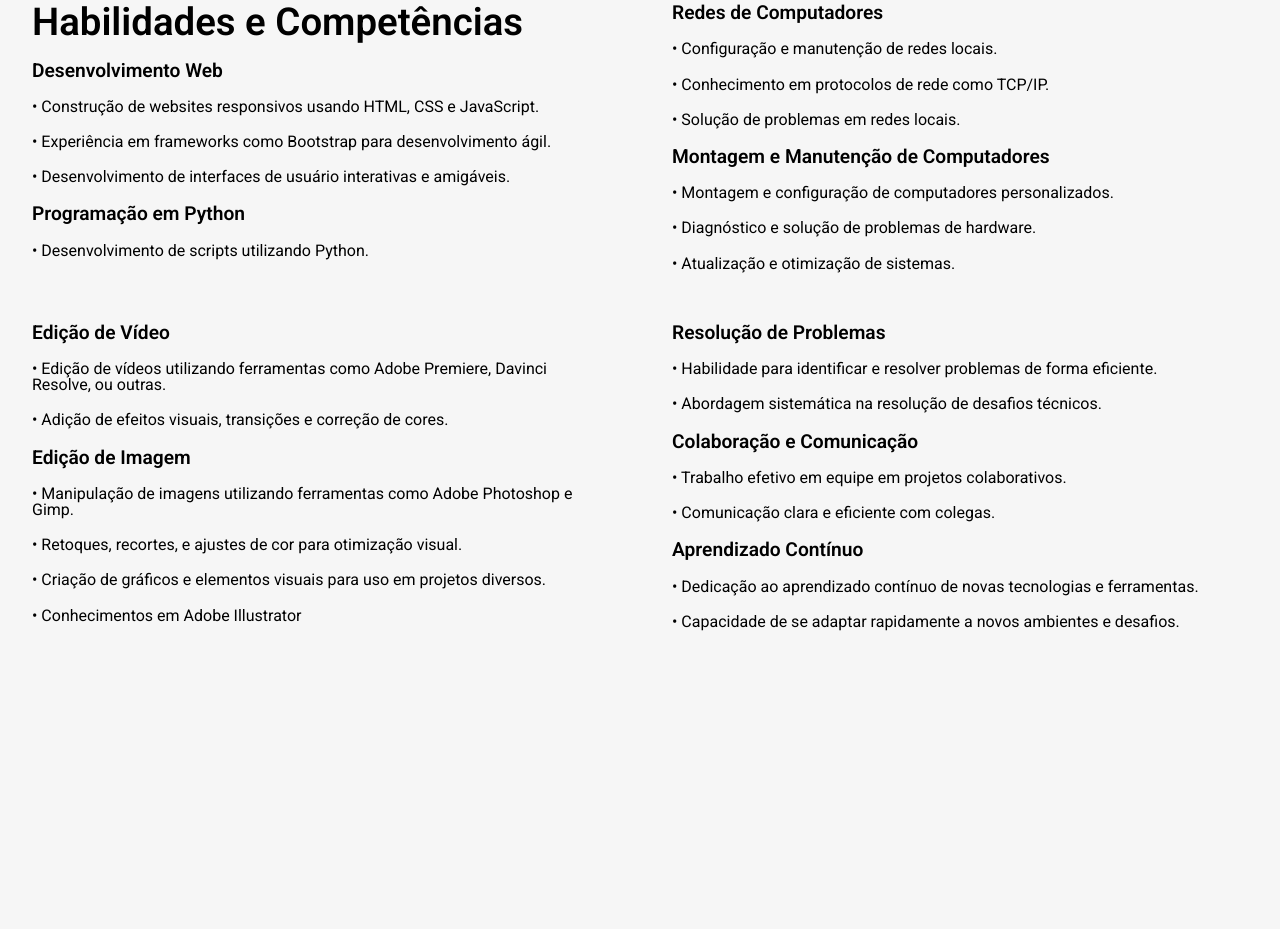
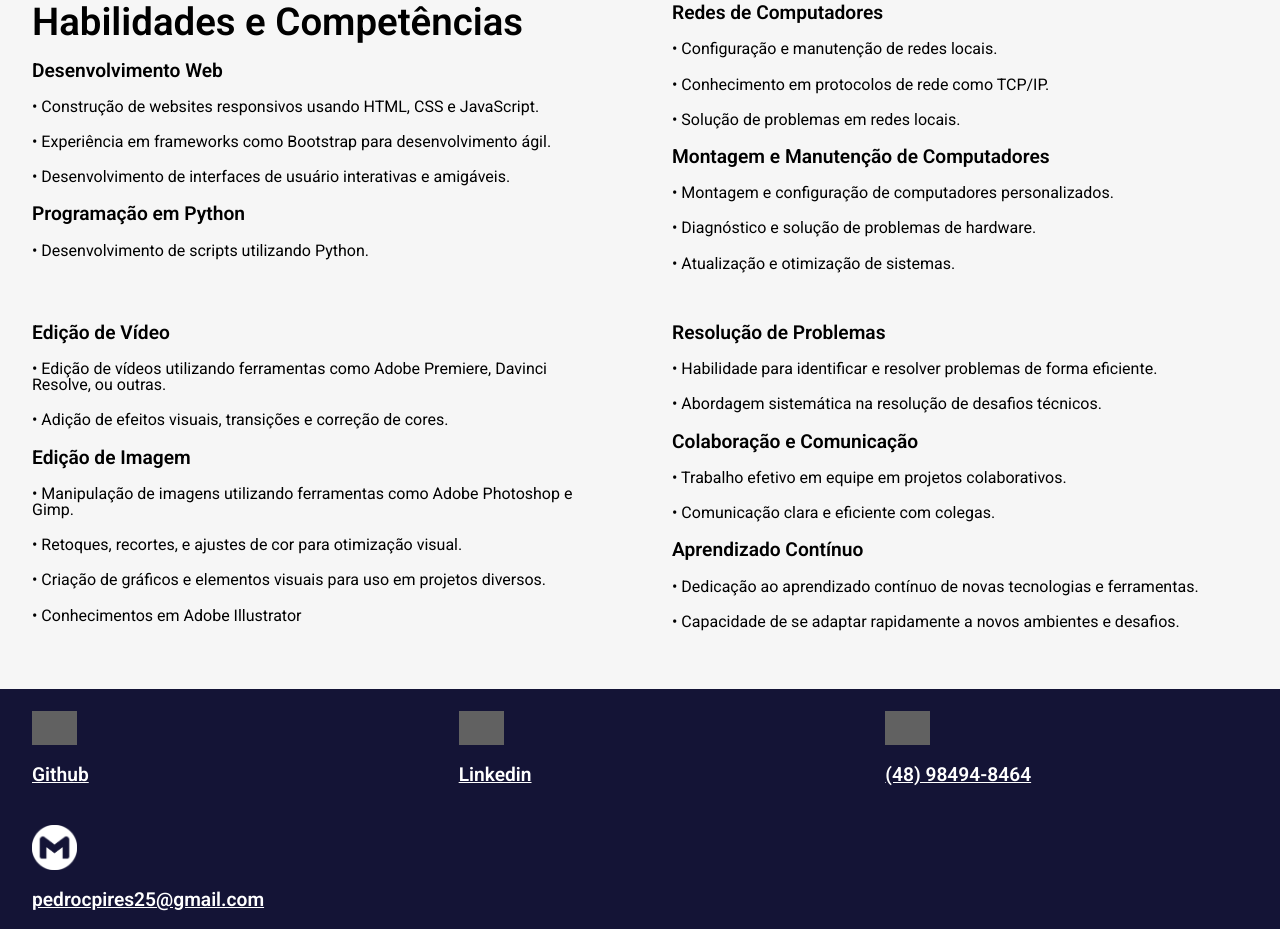
Before and after one commit to PedroC-Pires/portfolio, a plain HTML site: page sobre.html in a window 1280 px wide. Shown: the part 885-1814 px from the top of the page. Before the commit the page ends 1574 px from the top, so only its background shows below. Drawn offline with Linux system fonts and the light colour scheme; grey boxes are pictures that could not be loaded.

Commit message:
Add files via upload

```diff
--- /dev/null
+++ b/script/script.js
@@ -0,0 +1,6 @@
+function linkgmail() {
+    navigator.clipboard.writeText('pedrocpires25@gmail.com');
+    var sb = document.getElementById("snackbar");
+    sb.className = "show";
+    setTimeout(()=>{ sb.className = sb.className.replace("show", ""); }, 3000);
+}
--- a/sobre.html
+++ b/sobre.html
@@ -86,6 +86,25 @@
             </div>
         </section>
     </main>
-    <footer></footer>
+    <footer>
+        <div>
+            <img src="https://cdn-icons-png.flaticon.com/512/25/25231.png" class="githubLogo">
+            <a href="https://github.com/PedroC-Pires"><h4>Github</h4></a>
+        </div>
+        <div>
+            <img src="https://cdn.icon-icons.com/icons2/2997/PNG/512/linkedin_logo_icon_187625.png">
+            <a href="https://www.linkedin.com/in/pedro-pires-5210561aa/"><h4>Linkedin</h4></a>
+        </div>
+        <div>
+            <img src="https://cdn.icon-icons.com/icons2/813/PNG/512/whatsapp-logo_icon-icons.com_66175.png">
+            <a href="https://wa.me/+5548984948464"><h4>(48) 98494-8464</h4></a>
+        </div>
+        <div>
+            <img src="./img/logoGmail.png">
+            <a onclick="linkgmail()"><h4>pedrocpires25@gmail.com</h4></a>
+            <span id="snackbar">Email Copiado</span>
+        </div>
+    </footer>
 </body>
+<script src="./script/script.js"></script>
 </html>
--- a/style/style.css
+++ b/style/style.css
@@ -1,7 +1,19 @@
 @import url('https://fonts.googleapis.com/css2?family=Roboto:wght@300;400;500;600;700;900&display=swap');
-
 *{
     position: relative;
+    font-family: 'Roboto', sans-serif;
+}
+
+a:visited{
+    color: #fff;
+}
+
+a:link{
+    color: #fff;
+}
+
+a:hover{
+    color: rgb(235, 130, 61);
 }
 
 /*
@@ -17,7 +29,7 @@ header{
     justify-content: space-evenly;
     padding-left: 1rem;
     padding-right: 1rem;
-    background-color: #333355e0;
+    background-color: #141436d6;
     color: #fff;
     position: sticky;
     top: 0px;
@@ -57,6 +69,94 @@ header button:hover{
     letter-spacing: 4px;
     color: rgb(235, 130, 61);
     font-weight: 900;
+}
+
+
+/*
+    Footer Styling
+*/
+
+footer{
+    width: 100%;
+    max-height: auto;
+    background-color: #141436ff;
+    color: #fff;
+    display: flex;
+    flex-direction: row;
+    flex-wrap: wrap;
+}
+
+footer a{
+    color: #fff;
+    animation: ease-in-out;
+    transition: 200ms;
+    cursor: pointer;
+    text-decoration: underline;
+}
+
+footer a h4{
+    transition: opacity 200ms;
+}
+
+footer div{
+    display: flex;
+    flex-direction: column;
+    margin-left: 2rem;
+    margin-right: 2rem;
+    margin-top: 12px;
+    flex: 1 1 300px;
+    min-width: 300px;
+}
+
+footer div *{
+    margin-top: 10px;
+}
+
+footer img{
+    width: 45px;
+    filter: invert();
+}
+
+#snackbar {
+    visibility: hidden;
+    color: #fff;
+    background-color: #333;
+    min-width: 250px;
+    margin-left: -125px;
+    border-radius: 2px;
+    padding: 16px;
+    text-align: center;
+    left: 50%;
+    bottom: 30px;
+    z-index: 1;
+    position: fixed;
+}
+
+#snackbar.show {
+    visibility: visible;
+    -webkit-animation: fadein 0.5s, fadeout 0.5s 2.5s;
+    animation: fadein 0.5s, fadeout 0.5s 2.5s;
+}
+
+
+@-webkit-keyframes fadein {
+    from {bottom: 0; opacity: 0;}
+    to {bottom: 30px; opacity: 1;}
+}
+
+@keyframes fadein {
+    from {bottom: 0; opacity: 0;}
+    to {bottom: 30px; opacity: 1;}
+}
+
+@-webkit-keyframes fadeout {
+    from {bottom: 30px; opacity: 1;}
+    to {bottom: 0; opacity: 0;}
+}
+
+@keyframes fadeout {
+    from {bottom: 30px; opacity: 1;}
+    to {bottom: 0; opacity: 0;}
 }
 
 /*
```
Also changed, not shown: img/logoGmail.png (added).
